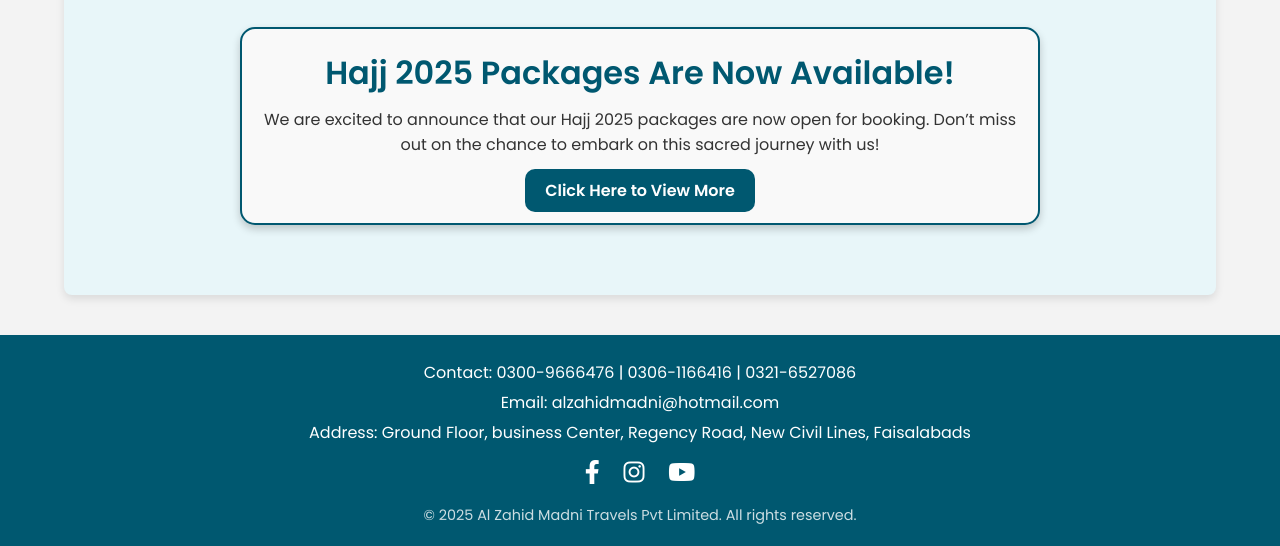
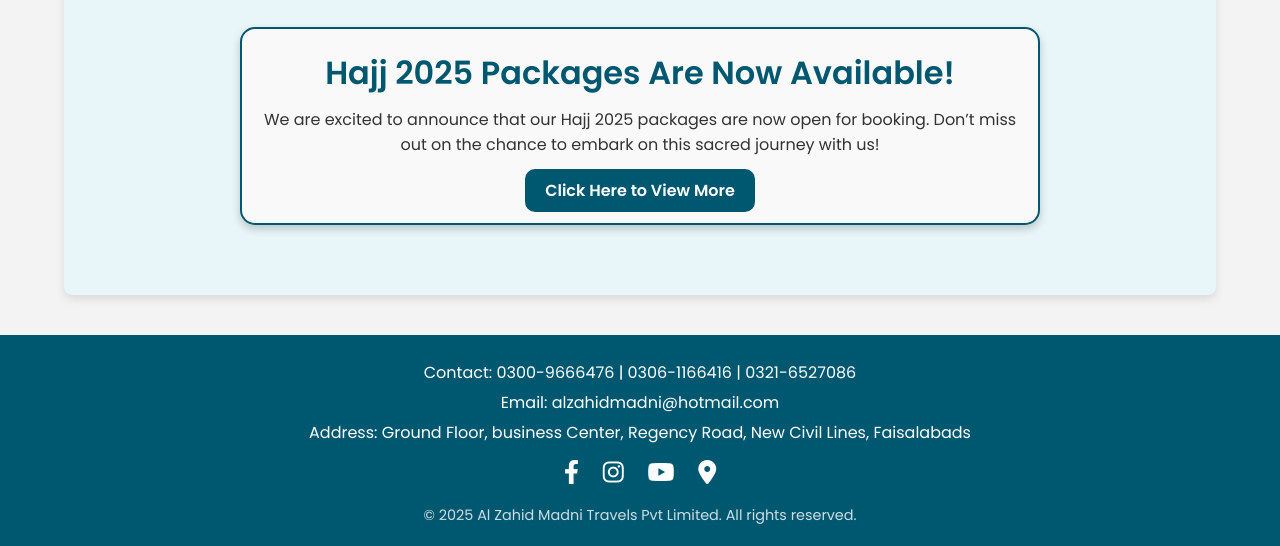
Before and after one commit to usmananwar12/AZM, a plain HTML site: page index.html in a window 1280 px wide. Shown: the part 476-1022 px from the top of the page. Drawn offline with nearby package versions, Linux system fonts and the light colour scheme.

Commit message:
location

```diff
--- a/index.html
+++ b/index.html
@@ -166,6 +166,9 @@
                     <a href="https://www.facebook.com/share/1BZEbugM1t/?mibextid=wwXIfr" target="_blank"><i class="fab fa-facebook-f"></i></a>
                     <a href="https://instagram.com/alzahidmadni" target="_blank"><i class="fab fa-instagram"></i></a>
                     <a href="https://youtube.com/@alzahidmadni" target="_blank"><i class="fab fa-youtube"></i></a>
+                    <a href="https://maps.app.goo.gl/nCuMTaeuqYHq9SRR8?g_st=com.google.maps.preview.copy" target="_blank">
+                        <i class="fas fa-map-marker-alt"></i>
+                    </a>
                 </div>
             </div>
             <p class="copyright">&copy; 2025 Al Zahid Madni Travels Pvt Limited. All rights reserved.</p>
```
